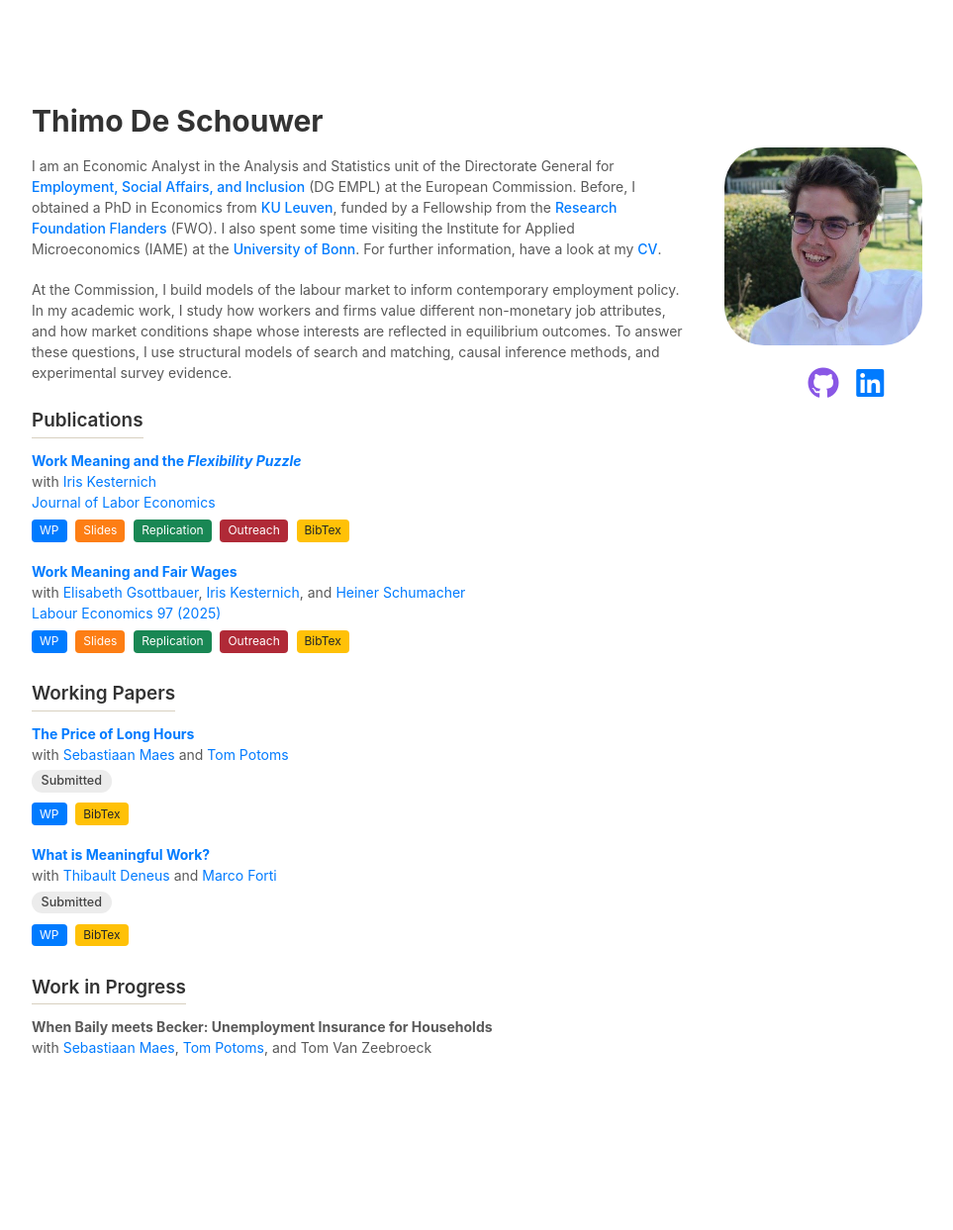
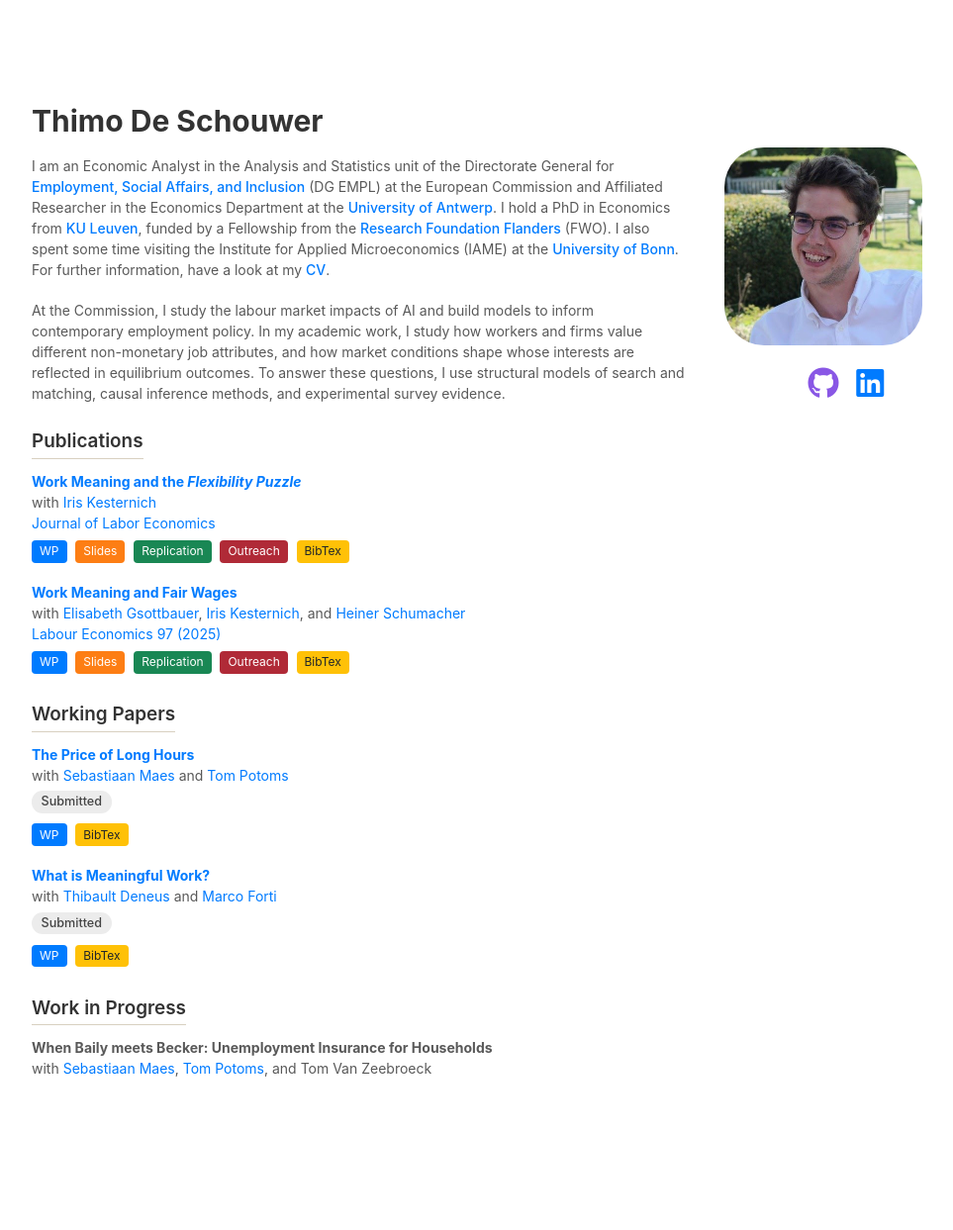
Before and after one commit to thimodeschouwer/thimodeschouwer.github.io, a Jekyll site: the page built from index.md, in a window 1280 px wide. Shown: the whole page at 99% size, without its empty margins (158-1121 px from the left). Built offline with Jekyll 4.4.1, drawn with Linux system fonts in a browser that asks for light colours; a style sheet for code colours, icons or effects is not loaded; our own code applies the rules of GitHub Pages for plain Markdown files; before the commit the page ends 1222 px from its top, so only the background shows below that.

Commit message:
Update index.md

```diff
--- a/index.md
+++ b/index.md
@@ -4,9 +4,9 @@ layout: homepage
 
 ## {{ site.title }}
 
-I am an Economic Analyst in the Analysis and Statistics unit of the Directorate General for [Employment, Social Affairs, and Inclusion](https://employment-social-affairs.ec.europa.eu/index_en) (DG EMPL) at the European Commission. Before, I obtained a PhD in Economics from [KU Leuven](https://feb.kuleuven.be/research/economics), funded by a Fellowship from the [Research Foundation Flanders](https://www.fwo.be/en/) (FWO). I also spent some time visiting the Institute for Applied Microeconomics (IAME) at the [University of Bonn](https://www.uni-bonn.de/en/university/university). For further information, have a look at my [CV]({{ site.cv_link }}).
+I am an Economic Analyst in the Analysis and Statistics unit of the Directorate General for [Employment, Social Affairs, and Inclusion](https://employment-social-affairs.ec.europa.eu/index_en) (DG EMPL) at the European Commission and Affiliated Researcher in the Economics Department at the [University of Antwerp](https://www.uantwerpen.be/en/research-groups/economics/). I hold a PhD in Economics from [KU Leuven](https://feb.kuleuven.be/research/economics), funded by a Fellowship from the [Research Foundation Flanders](https://www.fwo.be/en/) (FWO). I also spent some time visiting the Institute for Applied Microeconomics (IAME) at the [University of Bonn](https://www.uni-bonn.de/en/university/university). For further information, have a look at my [CV]({{ site.cv_link }}).
 
-At the Commission, I build models of the labour market to inform contemporary employment policy. In my academic work, I study how workers and firms value different non-monetary job attributes, and how market conditions shape whose interests are reflected in equilibrium outcomes. To answer these questions, I use structural models of search and matching, causal inference methods, and experimental survey evidence.
+At the Commission, I study the labour market impacts of AI and build models to inform contemporary employment policy. In my academic work, I study how workers and firms value different non-monetary job attributes, and how market conditions shape whose interests are reflected in equilibrium outcomes. To answer these questions, I use structural models of search and matching, causal inference methods, and experimental survey evidence.
 
 {% include_relative _includes/publications.md %}
 
```
